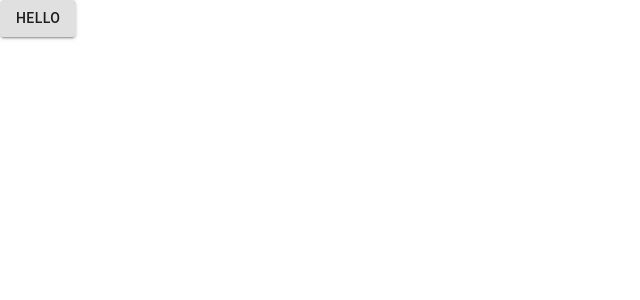
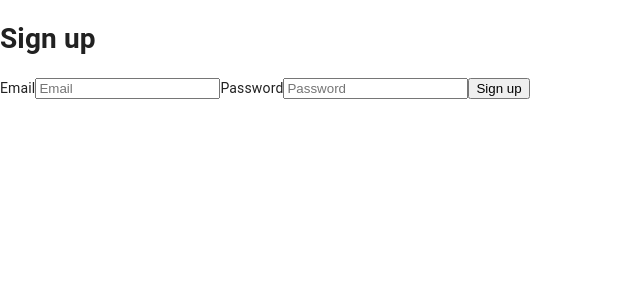
Before and after one commit to sasina-sara/mini-project, a React (Create React App) app in the folder photo-share/: page /signup in a window 1280 px wide. Shown: the top 300 px of the page, without its empty margins (0-640 px from the left). Built offline with nearby package versions, Linux system fonts and the light colour scheme; no server answers.

Commit message:
add firebase and auth flow with hooks

```diff
--- a/photo-share/package.json
+++ b/photo-share/package.json
@@ -8,6 +8,7 @@
     "@testing-library/jest-dom": "^4.2.4",
     "@testing-library/react": "^9.5.0",
     "@testing-library/user-event": "^7.2.1",
+    "firebase": "^7.14.1",
     "react": "^16.13.1",
     "react-dom": "^16.13.1",
     "react-router-dom": "^5.1.2",
--- a/photo-share/src/App.js
+++ b/photo-share/src/App.js
@@ -1,11 +1,24 @@
 import React from "react";
-import { Button } from "@material-ui/core";
+import { BrowserRouter as Router, Route } from "react-router-dom";
+import Home from "pages/Home";
+import Login from "pages/Login";
+import Signup from "pages/Signup";
+import { AuthProvider } from "contexts/AuthContext";
+import PrivateRoute from "components/PrivateRoute";
+import Dashboard from "pages/Dashboard";
 
 const App = () => {
   return (
-    <div>
-      <Button variant="contained">Hello</Button>
-    </div>
+    <AuthProvider>
+      <Router>
+        <>
+          <Route exact path="/" component={Home} />
+          <Route exact path="/login" component={Login} />
+          <Route exact path="/signup" component={Signup} />
+          <PrivateRoute exact path="/dashboard" component={Dashboard} />
+        </>
+      </Router>
+    </AuthProvider>
   );
 };
 
--- /dev/null
+++ b/photo-share/src/base.js
@@ -0,0 +1,15 @@
+import firebase from "firebase/app";
+import "firebase/auth";
+
+const app = firebase.initializeApp({
+  apiKey: process.env.REACT_APP_FIREBASE_API_KEY,
+  authDomain: process.env.REACT_APP_FIREBASE_AUTH_DOMAIN,
+  databaseURL: process.env.REACT_APP_FIREBASE_DATABASE_URL,
+  projectId: process.env.REACT_APP_FIREBASE_PROJECT_ID,
+  storageBucket: process.env.REACT_APP_FIREBASE_STORAGE_BUCKET,
+  messagingSenderId: process.env.REACT_APP_FIREBASE_MESSAGE_SENDER_ID,
+  appId: process.env.REACT_APP_FIREBASE_APP_ID,
+  measurementId: process.env.REACT_APP_FIREBASE_MEASUREMENT_ID,
+});
+
+export default app;
--- /dev/null
+++ b/photo-share/src/components/PrivateRoute.js
@@ -0,0 +1,21 @@
+import React, { useContext } from "react";
+import { Route, Redirect } from "react-router-dom";
+import { AuthContext } from "contexts/AuthContext";
+
+const PrivateRoute = ({ component: RouteComponent, ...rest }) => {
+  const { currentUser } = useContext(AuthContext);
+  return (
+    <Route
+      {...rest}
+      render={(routeProps) =>
+        !!currentUser ? (
+          <RouteComponent {...routeProps} />
+        ) : (
+          <Redirect to={"/login"} />
+        )
+      }
+    />
+  );
+};
+
+export default PrivateRoute;
--- /dev/null
+++ b/photo-share/src/contexts/AuthContext.js
@@ -0,0 +1,18 @@
+import React, { createContext, useState, useEffect } from "react";
+import app from "../base";
+
+export const AuthContext = createContext();
+
+export const AuthProvider = ({ children }) => {
+  const [currentUser, setCurrentUser] = useState(null);
+
+  useEffect(() => {
+    app.auth().onAuthStateChanged(setCurrentUser);
+  }, []);
+
+  return (
+    <AuthContext.Provider value={{ currentUser }}>
+      {children}
+    </AuthContext.Provider>
+  );
+};
--- /dev/null
+++ b/photo-share/src/pages/Dashboard.js
@@ -0,0 +1,7 @@
+import React from "react";
+
+const Dashboard = () => {
+  return <div>Dashboard</div>;
+};
+
+export default Dashboard;
--- /dev/null
+++ b/photo-share/src/pages/Home.js
@@ -0,0 +1,7 @@
+import React from "react";
+
+const Home = () => {
+  return <div>Home</div>;
+};
+
+export default Home;
--- /dev/null
+++ b/photo-share/src/pages/Login.js
@@ -0,0 +1,48 @@
+import React, { useCallback, useContext } from "react";
+import app from "../base";
+import { useHistory, Redirect } from "react-router-dom";
+import { AuthContext } from "contexts/AuthContext";
+
+const Login = () => {
+  const history = useHistory();
+  const { currentUser } = useContext(AuthContext);
+
+  const handleLogin = useCallback(
+    async (event) => {
+      event.preventDefault();
+      const { email, password } = event.target.elements;
+      try {
+        await app
+          .auth()
+          .signInWithEmailAndPassword(email.value, password.value);
+        history.push("/");
+      } catch (error) {
+        alert(error);
+      }
+    },
+    [history]
+  );
+
+  if (currentUser) {
+    return <Redirect to="/" />;
+  }
+
+  return (
+    <div>
+      <h1>Login</h1>
+      <form onSubmit={handleLogin}>
+        <label>
+          Email
+          <input name="email" type="email" placeholder="Email" />
+        </label>
+        <label>
+          Password
+          <input name="password" type="password" placeholder="Password" />
+        </label>
+        <button type="submit">Sign up</button>
+      </form>
+    </div>
+  );
+};
+
+export default Login;
--- /dev/null
+++ b/photo-share/src/pages/Signup.js
@@ -0,0 +1,42 @@
+import React, { useCallback } from "react";
+import { useHistory } from "react-router-dom";
+import app from "../base";
+
+const Signup = () => {
+  const history = useHistory();
+
+  const handleSignUp = useCallback(
+    async (event) => {
+      event.preventDefault();
+      const { email, password } = event.target.elements;
+      try {
+        await app
+          .auth()
+          .createUserWithEmailAndPassword(email.value, password.value);
+        history.push("/");
+      } catch (error) {
+        alert(error);
+      }
+    },
+    [history]
+  );
+
+  return (
+    <div>
+      <h1>Sign up</h1>
+      <form onSubmit={handleSignUp}>
+        <label>
+          Email
+          <input name="email" type="email" placeholder="Email" />
+        </label>
+        <label>
+          Password
+          <input name="password" type="password" placeholder="Password" />
+        </label>
+        <button type="submit">Sign up</button>
+      </form>
+    </div>
+  );
+};
+
+export default Signup;
```
Also changed, not shown: 2 other files (tests, documents, lock files or other folders).
